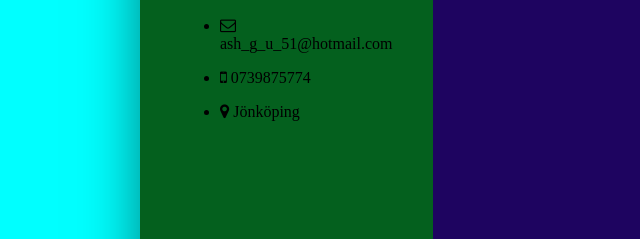
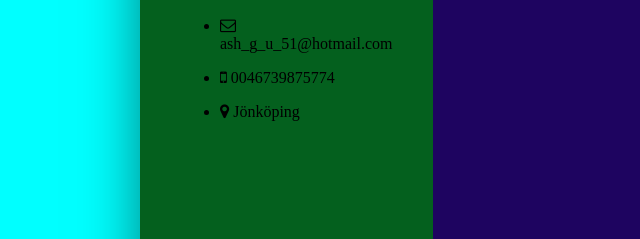
Before and after one commit to Ashour993/Cv, a plain HTML site: page index.html in a window 1280 px wide. Shown: the part 449-688 px from the top of the page, 0-640 px from the left. Drawn offline with Linux system fonts and the light colour scheme.

Commit message:
uppdate-number

```diff
--- a/index.html
+++ b/index.html
@@ -32,7 +32,7 @@
                 <ul>
                     <li>
                         <span class="Icon"><i class="fa fa-mobile" aria-hidden="true"></i></span>
-                        <span class="text">0739875774</span>
+                        <span class="text">0046739875774</span>
                     </li>
                 </ul>
 
```
